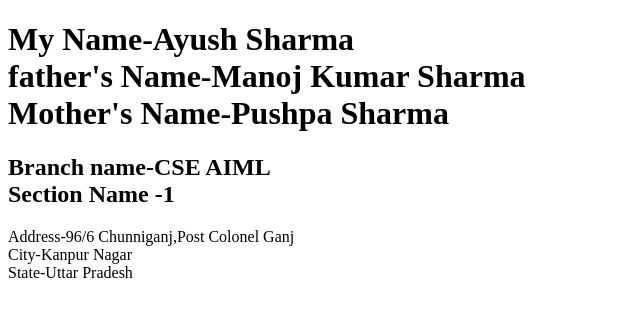
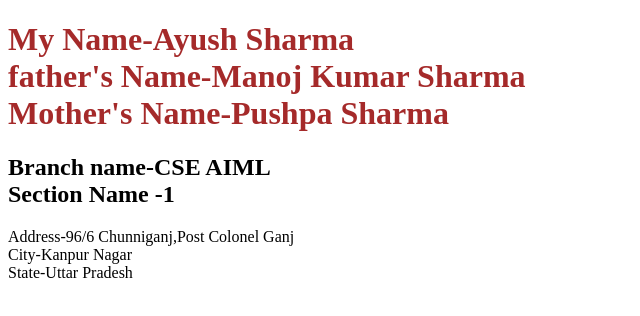
Before and after one commit to ayush1221142496/html-aiml-1, a plain HTML site: page index.html in a window 1280 px wide. Shown: the whole page, without its empty margins (0-640 px from the left). Drawn offline with Linux system fonts and the light colour scheme.

Commit message:
Updated code

```diff
--- a/index.html
+++ b/index.html
@@ -6,7 +6,7 @@
     <title>"My first HTML Page"</title>
 </head>
 <body>
-    <h1>  My Name-Ayush Sharma <br>
+    <h1 style="color: brown;">  My Name-Ayush Sharma <br>
         father's Name-Manoj Kumar Sharma  <br>
         Mother's Name-Pushpa Sharma
     </h1>
```
